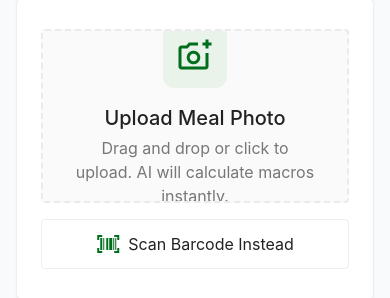
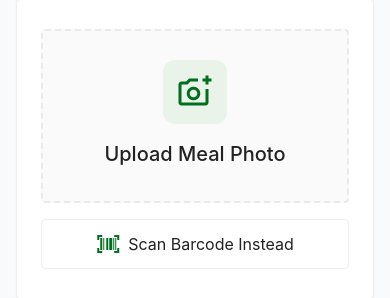
Before and after one commit to pramit091104/Hack2Skill-Repo, a React (Vite) app in the folder frontend/: page /log in a window 390 px wide. Shown: the part 129-427 px from the top of the page. Built offline with nearby package versions, Linux system fonts and the light colour scheme; no server answers; sample sign-in values are in the browser's storage.

Commit message:
style: hide drag and drop text on mobile photo placeholder

```diff
--- a/frontend/src/pages/FoodLogger.tsx
+++ b/frontend/src/pages/FoodLogger.tsx
@@ -239,7 +239,7 @@ export default function FoodLogger() {
                           <span className="material-symbols-outlined text-4xl">add_a_photo</span>
                         </div>
                         <h2 className="font-headline-sm text-xl text-text-primary font-medium mb-1">Upload Meal Photo</h2>
-                        <p className="font-body-sm text-text-secondary max-w-[240px]">Drag and drop or click to upload. AI will calculate macros instantly.</p>
+                        <p className="hidden md:block font-body-sm text-text-secondary max-w-[240px]">Drag and drop or click to upload. AI will calculate macros instantly.</p>
                       </div>
                     </>
                   )}
```
